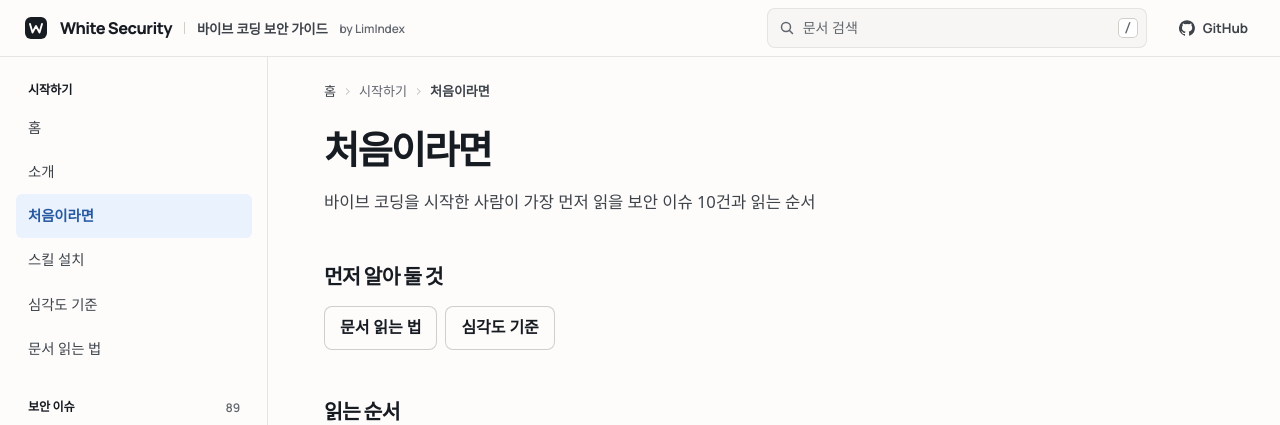
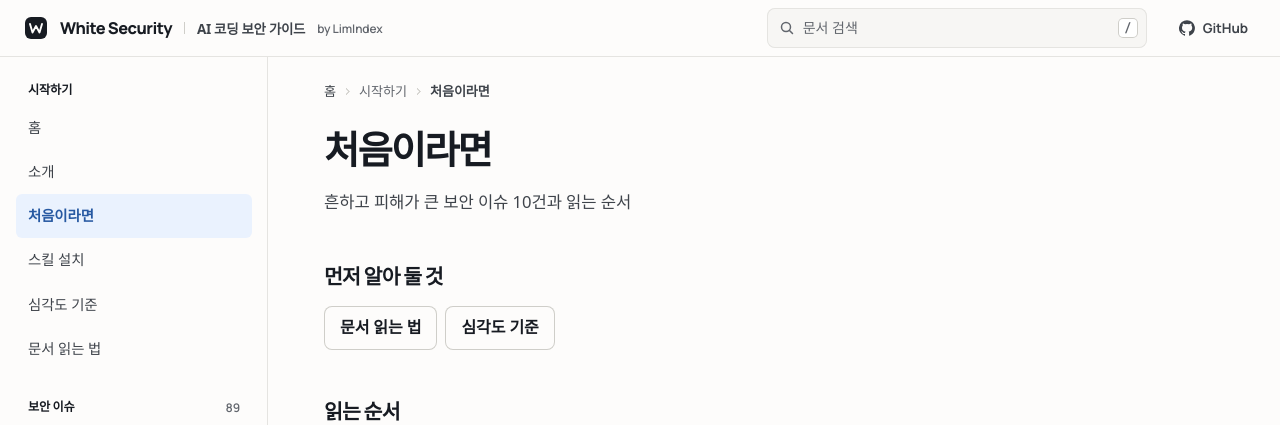
Before and after one commit to limindex/white-security, a PHP site: page /white-security/start in a window 1280 px wide. Shown: the top 425 px of the page. Run offline with PHP 8.4, Linux system fonts and the light colour scheme; some libraries are stand-ins or nearby versions; some web fonts are replaced.

Commit message:
이름 정리: 사이트 'AI 코딩 보안 가이드'·제품 'AI 코딩 보안 점검 스킬'(바이브 코딩 표기 제거), 처음이라면 설명을 내용 중심으로
Co-Authored-By: Claude Opus 5.5 <noreply@anthropic.com>

```diff
--- a/issues/people/WS-PPL-002-mfa-passkeys.md
+++ b/issues/people/WS-PPL-002-mfa-passkeys.md
@@ -22,7 +22,7 @@ checked: 2026-11-18
 revisions:
   - date: 2026-11-18
     note: 최초 작성
-applies_to: [메일·클라우드·코드 저장소·도메인·결제·AI 도구 계정, 바이브 코딩에 쓰는 GitHub·Supabase·Vercel·Firebase 콘솔 계정]
+applies_to: [메일·클라우드·코드 저장소·도메인·결제·AI 도구 계정, AI 코딩에 쓰는 GitHub·Supabase·Vercel·Firebase 콘솔 계정]
 severity_reason: "영향: 메일·코드 저장소·클라우드 콘솔 계정 하나가 넘어가면 서비스 전체와 고객 데이터가 넘어감 · 악용: 다른 곳에서 새어 나간 비밀번호 재사용, 피싱 페이지로 받은 인증번호"
 sources:
   - title: "NIST SP 800-63B-4 Digital Identity Guidelines: Authentication and Authenticator Management (문자·음성 인증번호는 제한적 방식)"
--- a/src/Site.php
+++ b/src/Site.php
@@ -6,7 +6,7 @@ final class Site
     /** 일반 페이지: 주소 → 제목 · 메뉴 구역 · 한 줄 설명(명사형). nav=false 는 왼쪽 메뉴에서만 뺌. 왼쪽 메뉴·경로 표시·설명 메타가 모두 여기서 나온다. */
     public const PAGES = [
         'about' => ['title' => '소개', 'section' => '시작하기', 'lead' => 'AI와 함께 코딩하는 사람을 위한 한국어 보안 문서와 점검 스킬의 목적·범위·운영 원칙'],
-        'start' => ['title' => '처음이라면', 'section' => '시작하기', 'lead' => '바이브 코딩을 시작한 사람이 가장 먼저 읽을 보안 이슈 10건과 읽는 순서'],
+        'start' => ['title' => '처음이라면', 'section' => '시작하기', 'lead' => '흔하고 피해가 큰 보안 이슈 10건과 읽는 순서'],
         'install' => ['title' => '스킬 설치', 'section' => '시작하기', 'lead' => '코딩 도구에 점검 스킬 설치 · 이후 필요할 때, 특히 배포 전에 한마디로 읽기 전용 검토'],
         'check' => ['title' => '내 사이트 점검', 'section' => '시작하기', 'lead' => '사용 기술과 기능에 맞춘 점검표와 AI 점검 지시문'],
         'severity' => ['title' => '심각도 기준', 'section' => '시작하기', 'lead' => '위험·주의·참고 등급의 판정 기준 · 영향과 악용 쉬움의 조합'],
@@ -20,7 +20,7 @@ final class Site
     public const NAV_SECTIONS = ['시작하기', '참고'];
     public const BRAND = 'White Security';
     /** 사이트 성격: 웹사이트는 가이드, 제품은 스킬 */
-    public const BRAND_DESC = '바이브 코딩 보안 가이드';
+    public const BRAND_DESC = 'AI 코딩 보안 가이드';
     private const ID_RE = '/^WS-[A-Z]{2,5}-\d{3}$/';
     public const SEVERITY_LABELS = ['high' => '위험', 'medium' => '주의', 'low' => '참고'];
     /**
--- a/templates/about.php
+++ b/templates/about.php
@@ -3,7 +3,7 @@
 <?= $site->render('_pagehead', ['title' => $title, 'lead' => $lead]) ?>
 <section class="ws-sec">
 <h2>목적</h2>
-<p>White Security(화이트 보안)는 바이브 코딩 보안 가이드와 AI 코딩 도구용 점검 스킬의 이름. 빠르게 코드를 만드는 AI 코딩 도구가 입력 검증·비밀키 관리 같은 기본을 자주 빠뜨리는 문제에 대한 대응. 같은 기준을 사람은 문서로 읽고, AI 코딩 도구는 스킬로 점검하는 구조.</p>
+<p>White Security(화이트 보안)는 AI 코딩 보안 가이드와 AI 코딩 도구용 보안 점검 스킬의 이름. 빠르게 코드를 만드는 AI 코딩 도구가 입력 검증·비밀키 관리 같은 기본을 자주 빠뜨리는 문제에 대한 대응. 같은 기준을 사람은 문서로 읽고, AI 코딩 도구는 스킬로 점검하는 구조.</p>
 </section>
 <section class="ws-sec">
 <h2>사용 방법</h2>
--- a/templates/home.php
+++ b/templates/home.php
@@ -5,7 +5,7 @@ $first = array_slice($site->repo->start(), 0, 3);
 <div class="ws-home">
 <section class="ws-home-intro" aria-labelledby="ws-home-h">
 <p class="ws-home-k"><?= Site::e(Site::BRAND) ?> · <?= Site::e(Site::BRAND_DESC) ?></p>
-<h1 id="ws-home-h">AI 코딩 보안 점검 에이전트</h1>
+<h1 id="ws-home-h">AI 코딩 보안 점검 스킬</h1>
 <p class="ws-home-lead"><?= implode('', array_map(fn($x) => '<span>' . Site::e($x) . '</span>', explode(' · ', Site::HOME_DESC))) ?></p>
 <p class="ws-scope"><span>흔한 실수를 크게 줄이는 용도</span><i></i><span>보안 감사를 대신하지 않음</span></p>
 </section>
```
Also changed, not shown: tests/SiteNavTest.php (+4 -4 lines), tests/TemplateTest.php (+1 -1 lines), README.md, plugins/white-security/.claude-plugin/plugin.json.
